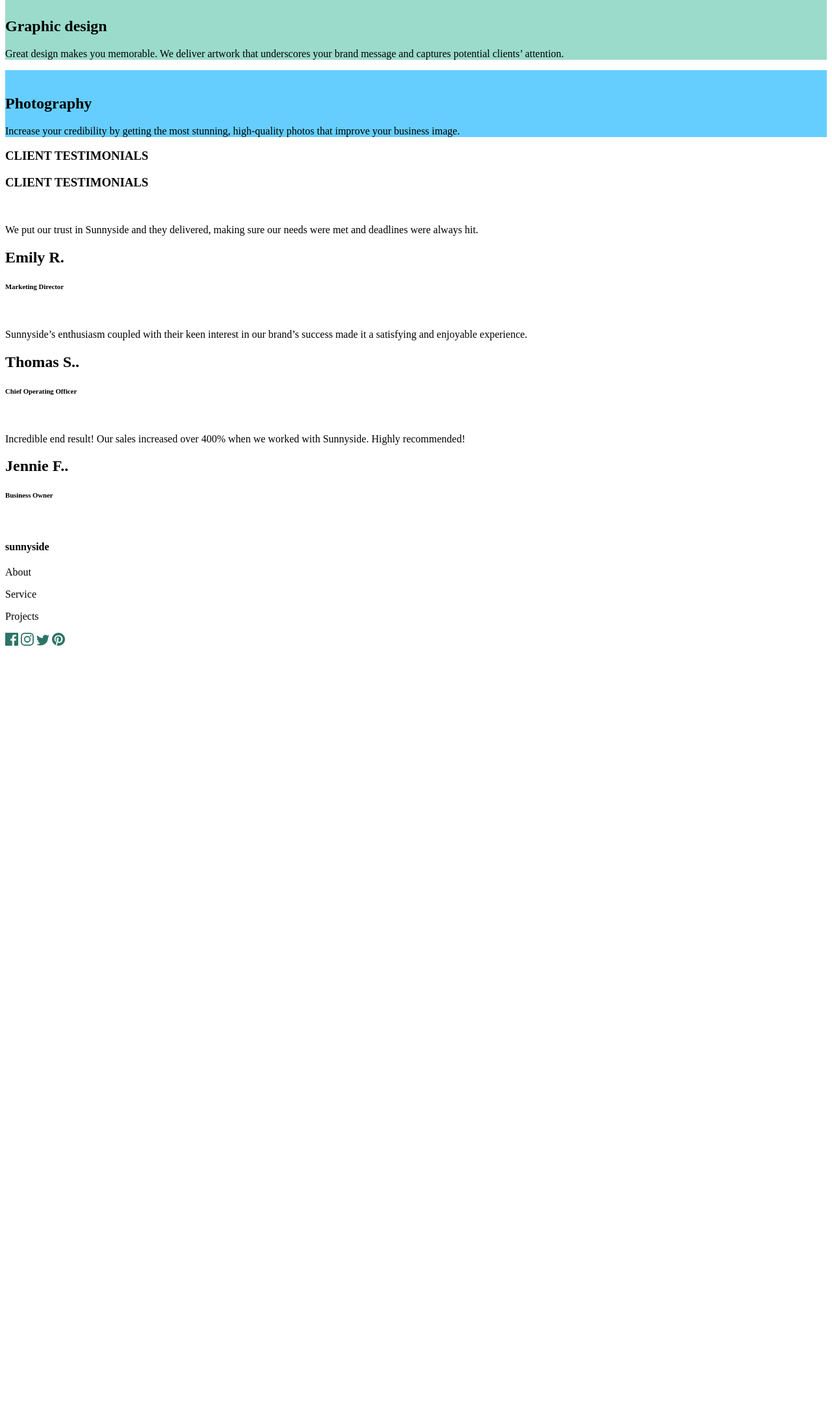
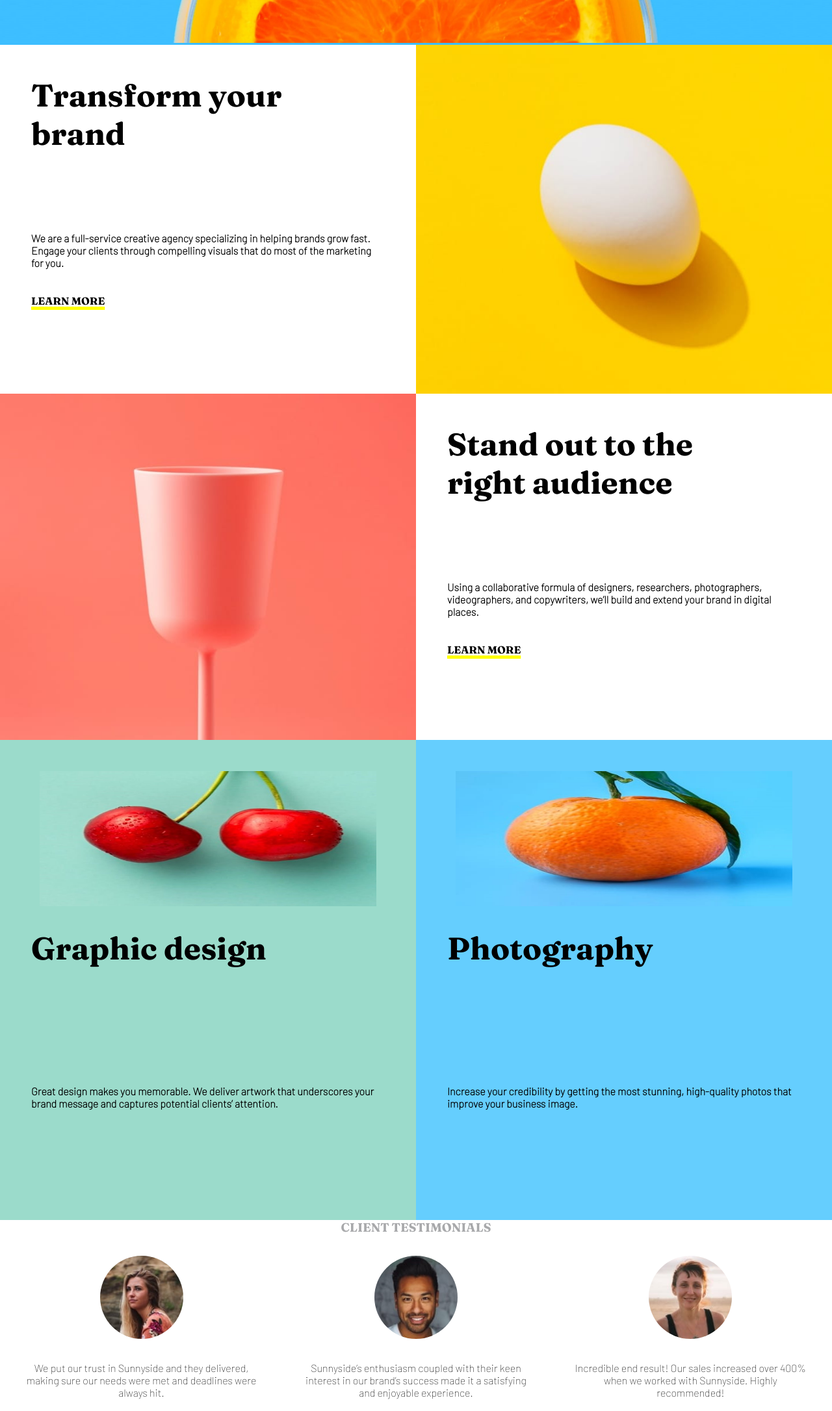
Before and after one commit to Lautaro-Di-Salvo-Code/practica-sunnyside, a plain HTML site: page code/index.html in a window 1280 px wide. Shown: the part 610-2782 px from the top of the page at 65% size. Before the commit the page ends 1616 px from the top, so only its background shows below. Drawn offline with nearby package versions, Linux system fonts and the light colour scheme; the site is published under a folder, as on GitHub Pages, so addresses that start at the root find nothing.

Commit message:
reescritura de enlaces

```diff
--- a/code/index.html
+++ b/code/index.html
@@ -3,12 +3,12 @@
 <head>
     <meta charset="UTF-8">
     <meta name="viewport" content="width=device-width, initial-scale=1.0">
-    <link rel="stylesheet" href="/code/index.css">
-    <link rel="stylesheet" href="/code/MediaQueries.css">
+    <link rel="stylesheet" href="index.css">
+    <link rel="stylesheet" href="MediaQueries.css">
     <link href="https://fonts.googleapis.com/css2?family=Barlow:wght@100&display=swap" rel="stylesheet">
     <link href="https://fonts.googleapis.com/css2?family=Barlow:wght@100&family=Fraunces:opsz,wght@9..144,700&display=swap" rel="stylesheet">
     <link rel="stylesheet" href="https://cdnjs.cloudflare.com/ajax/libs/hamburgers/1.2.1/hamburgers.min.css">
-    <link rel="stylesheet" href="/code/menubarMobile.css">
+    <link rel="stylesheet" href="menubarMobile.css">
 
 
     <title>Document</title>
@@ -57,8 +57,8 @@
 
     <section class="header-styles">
         <div class="title-header"><p>We are <br> creatives</p></div>
-        <img class="images-pomelo-header-big"src="/code/images and the design idea/image-header copy.jpg" alt="">
-        <img class="images-pomelo-header-small"src="/code/images and the design idea/image-header.jpg" alt="">
+        <img class="images-pomelo-header-big"src="images and the design idea/image-header copy.jpg" alt="">
+        <img class="images-pomelo-header-small"src="images and the design idea/image-header.jpg" alt="">
 
     </section>
     <article class="article-header">
@@ -67,7 +67,7 @@
     <main>
 
         <article class="article-header-Tran-your-brand">
-            <div class="images"><img class="image-transf-styles" src="/code/images and the design idea/image-transform.jpg" alt=""></div>
+            <div class="images"><img class="image-transf-styles" src="images and the design idea/image-transform.jpg" alt=""></div>
             <article class="article-text__transform">
                 <h2 class="title-transfor__style">Transform your <br> brand</h2>
                 <p> We are a full-service creative agency specializing in helping brands grow fast.
@@ -80,7 +80,7 @@
             <article class="article-header-Tran-your-brand2">
 
 
-                    <img class="images"src="/code/images and the design idea/image-stand-out.jpg" alt="">
+                    <img class="images"src="images and the design idea/image-stand-out.jpg" alt="">
                     <div class="article-text__transform">
                         <h2 class="title-transfor__style">Stand out to the <br> right audience</h2>
                         <p> Using a collaborative formula of designers, researchers, photographers, videographers, and copywriters, we’ll build and extend your brand in digital places. </p>
@@ -95,8 +95,8 @@
             <div class="grid-responsive-grapgicAndPhoto">
 
                 <article class="article-header article-text__transform" style="background-color: rgb(155, 219, 203);">
-                    <img class="images2" src="/code/images and the design idea/image-graphic-design copy.jpg" alt="">
-                    <!-- <img class="images" src="/code/images and the design idea/image-graphic-design.jpg" alt=""> -->
+                    <img class="images2" src="images and the design idea/image-graphic-design copy.jpg" alt="">
+                    <!-- <img class="images" src="images and the design idea/image-graphic-design.jpg" alt=""> -->
                     <h2 class="title-transfor__style">Graphic design</h2>
                     <p>Great design makes you memorable. We deliver artwork that underscores your brand message and captures potential clients’ attention.</p>
                     <p></p>
@@ -104,8 +104,8 @@
                 <!-- rgb 96, 203, 255 -->
                 <!-- 101, 206, 254 -->
                 <article class="article-header article-text__transform" style="background-color: rgb(101, 206, 254);">
-                    <img class="images2"  src="/code/images and the design idea/image-photography copy.jpg" alt="">
-                    <!-- <img  class="images"src="/code/images and the design idea/image-photography.jpg" alt=""> -->
+                    <img class="images2"  src="images and the design idea/image-photography copy.jpg" alt="">
+                    <!-- <img  class="images"src="images and the design idea/image-photography.jpg" alt=""> -->
                     <h2 class="title-transfor__style">Photography</h2>
                     <p>Increase your credibility by getting the most stunning, high-quality photos that improve your business image.</p>
                     <p></p>
@@ -120,21 +120,21 @@
 
                     <article class="thank-peapole__style">
                         <h3 class="client-tes-mobile">CLIENT TESTIMONIALS</h3>
-                        <img class="images-people__styles" src="/code/images and the design idea/image-emily.jpg" alt="">
+                        <img class="images-people__styles" src="images and the design idea/image-emily.jpg" alt="">
                         <p>We put our trust in Sunnyside and they delivered, making sure our needs were met and deadlines were always hit.</p>
                         <h2 class="title-transfor__style">Emily R.</h2>
                         <h6>Marketing Director</h6>
                     </article>
                     <article class="thank-peapole__style">
 
-                        <img class="images-people__styles" src="/code/images and the design idea/image-thomas.jpg" alt="">
+                        <img class="images-people__styles" src="images and the design idea/image-thomas.jpg" alt="">
                         <p>Sunnyside’s enthusiasm coupled with their keen interest in our brand’s success made it a satisfying and enjoyable experience.</p>
                         <h2 class="title-transfor__style">Thomas S..</h2>
                         <h6>Chief Operating Officer</h6>
                     </article>
                     <article class="thank-peapole__style">
 
-                        <img class="images-people__styles" src="/code/images and the design idea/image-jennie.jpg" alt="">
+                        <img class="images-people__styles" src="images and the design idea/image-jennie.jpg" alt="">
                         <p>Incredible end result! Our sales increased over 400% when we worked with Sunnyside. Highly recommended!</p>
                         <h2 class="title-transfor__style">Jennie F..</h2>
                         <h6>Business Owner</h6>
@@ -146,13 +146,13 @@
     <footer>
         <article class="fotter-img-article">
             <!-- white bottles -->
-            <img class="img-fotter" src="/code/images and the design idea/image-gallery-milkbottles.jpg" alt="">
+            <img class="img-fotter" src="images and the design idea/image-gallery-milkbottles.jpg" alt="">
             <!-- orange -->
-            <img class="img-fotter"src="/code/images and the design idea/image-gallery-orange.jpg" alt="">
+            <img class="img-fotter"src="images and the design idea/image-gallery-orange.jpg" alt="">
             <!-- cookie icecream -->
-            <img class="img-fotter"src="/code/images and the design idea/image-gallery-cone.jpg" alt="">
+            <img class="img-fotter"src="images and the design idea/image-gallery-cone.jpg" alt="">
             <!-- tetris -->
-            <img class="img-fotter"src="/code/images and the design idea/image-gallery-sugarcubes.jpg" alt="">
+            <img class="img-fotter"src="images and the design idea/image-gallery-sugarcubes.jpg" alt="">
         </article>
         <article class="article-fotter">
             <div class="fotter-options__style">
@@ -171,7 +171,7 @@
             </div>
         </article>
     </footer>
-    <script src="/code/ham.js" type="module"></script>
-    <script src="/code/archivoBase.js" type="module" ></script>
+    <script src="ham.js" type="module"></script>
+    <script src="archivoBase.js" type="module" ></script>
 </body>
 </html>
```
